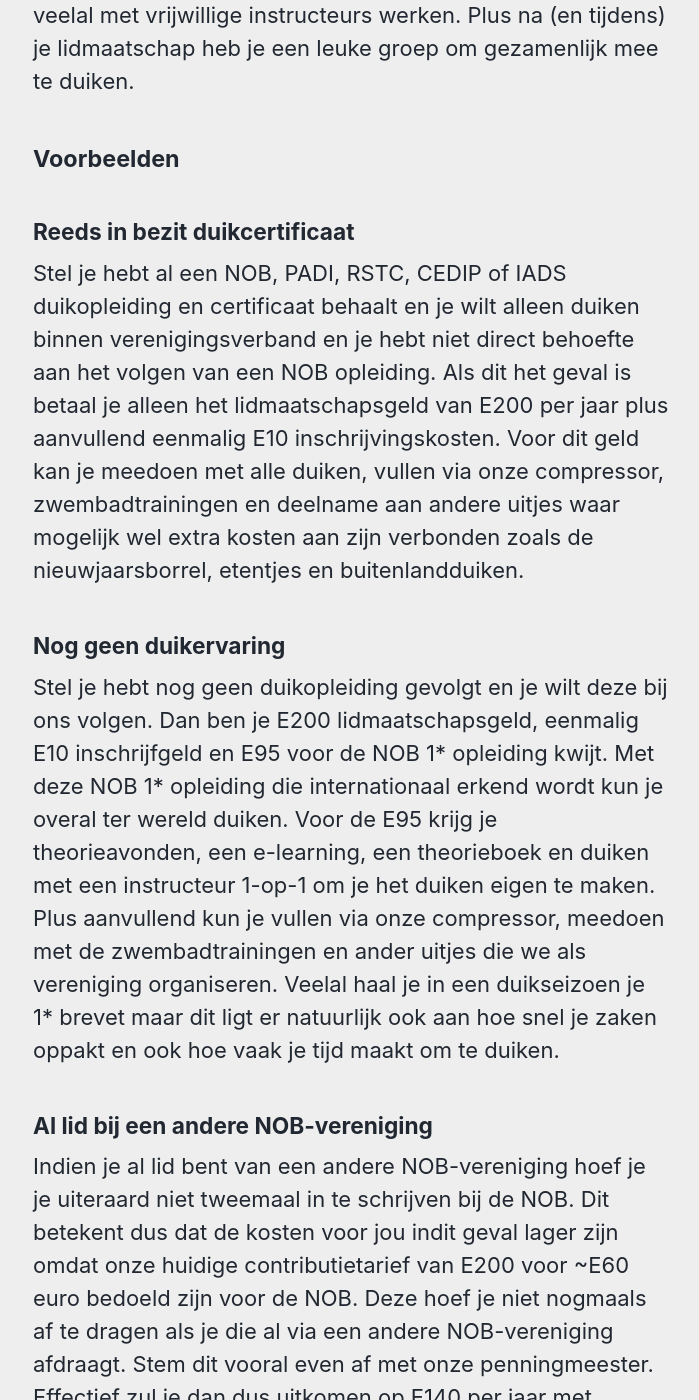
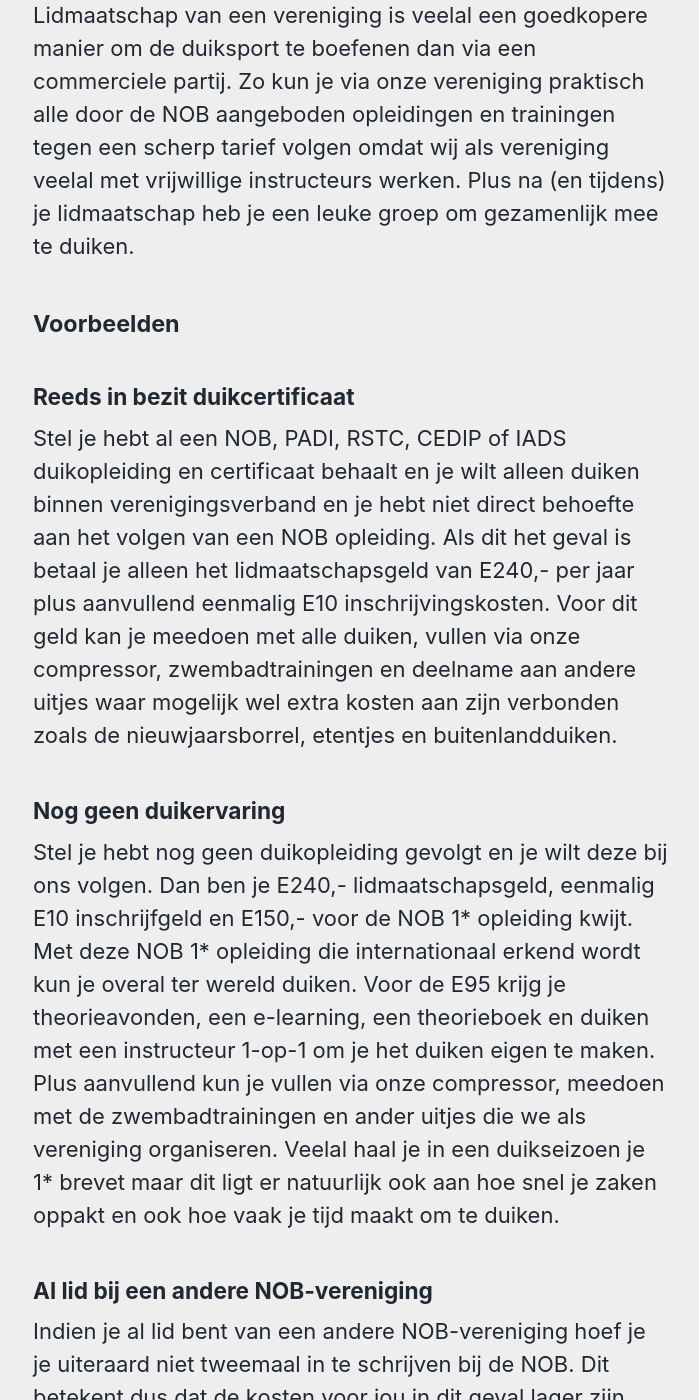
Before and after one commit to walthertimmer/osvveenendaal.nl, a Jekyll site: the page built from _pages/kosten.md, in a window 1280 px wide and 1400 px high, scrolled down 1402 px. Shown: the whole window, without its empty margins (289-988 px from the left). Built offline with Jekyll 4.4.1, drawn with Linux system fonts in a browser that asks for light colours; cached includes are drawn as plain includes; some of the changed text lies outside the part shown.

Commit message:
2026 prijzen
Updated membership and training costs for OSV Veenendaal, reflecting changes for 2026. Adjusted training fees and added details about additional costs for diving materials and services.

```diff
--- a/_pages/kosten.md
+++ b/_pages/kosten.md
@@ -21,19 +21,19 @@
 
 ##### Reeds in bezit duikcertificaat
 
-Stel je hebt al een NOB, PADI, RSTC, CEDIP of IADS duikopleiding en certificaat behaalt en je wilt alleen duiken binnen verenigingsverband en je hebt niet direct behoefte aan het volgen van een NOB opleiding. Als dit het geval is betaal je alleen het lidmaatschapsgeld van E200 per jaar plus aanvullend eenmalig E10 inschrijvingskosten. Voor dit geld kan je meedoen met alle duiken, vullen via onze compressor, zwembadtrainingen en deelname aan andere uitjes waar mogelijk wel extra kosten aan zijn verbonden zoals de nieuwjaarsborrel, etentjes en buitenlandduiken.
+Stel je hebt al een NOB, PADI, RSTC, CEDIP of IADS duikopleiding en certificaat behaalt en je wilt alleen duiken binnen verenigingsverband en je hebt niet direct behoefte aan het volgen van een NOB opleiding. Als dit het geval is betaal je alleen het lidmaatschapsgeld van E240,- per jaar plus aanvullend eenmalig E10 inschrijvingskosten. Voor dit geld kan je meedoen met alle duiken, vullen via onze compressor, zwembadtrainingen en deelname aan andere uitjes waar mogelijk wel extra kosten aan zijn verbonden zoals de nieuwjaarsborrel, etentjes en buitenlandduiken.
 
 ##### Nog geen duikervaring
 
-Stel je hebt nog geen duikopleiding gevolgt en je wilt deze bij ons volgen. Dan ben je E200 lidmaatschapsgeld, eenmalig E10 inschrijfgeld en E95 voor de NOB 1* opleiding kwijt. Met deze NOB 1* opleiding die internationaal erkend wordt kun je overal ter wereld duiken. Voor de E95 krijg je theorieavonden, een e-learning, een theorieboek en duiken met een instructeur 1-op-1 om je het duiken eigen te maken. Plus aanvullend kun je vullen via onze compressor, meedoen met de zwembadtrainingen en ander uitjes die we als vereniging organiseren. Veelal haal je in een duikseizoen je 1* brevet maar dit ligt er natuurlijk ook aan hoe snel je zaken oppakt en ook hoe vaak je tijd maakt om te duiken.
+Stel je hebt nog geen duikopleiding gevolgt en je wilt deze bij ons volgen. Dan ben je E240,- lidmaatschapsgeld, eenmalig E10 inschrijfgeld en E150,- voor de NOB 1* opleiding kwijt. Met deze NOB 1* opleiding die internationaal erkend wordt kun je overal ter wereld duiken. Voor de E95 krijg je theorieavonden, een e-learning, een theorieboek en duiken met een instructeur 1-op-1 om je het duiken eigen te maken. Plus aanvullend kun je vullen via onze compressor, meedoen met de zwembadtrainingen en ander uitjes die we als vereniging organiseren. Veelal haal je in een duikseizoen je 1* brevet maar dit ligt er natuurlijk ook aan hoe snel je zaken oppakt en ook hoe vaak je tijd maakt om te duiken.
 
 ##### Al lid bij een andere NOB-vereniging
 
-Indien je al lid bent van een andere NOB-vereniging hoef je je uiteraard niet tweemaal in te schrijven bij de NOB. Dit betekent dus dat de kosten voor jou indit geval lager zijn omdat onze huidige contributietarief van E200 voor ~E60 euro bedoeld zijn voor de NOB. Deze hoef je niet nogmaals af te dragen als je die al via een andere NOB-vereniging afdraagt. Stem dit vooral even af met onze penningmeester. Effectief zul je dan dus uitkomen op E140 per jaar met eenmalig E10 voor inschrijvingskosten.
+Indien je al lid bent van een andere NOB-vereniging hoef je je uiteraard niet tweemaal in te schrijven bij de NOB. Dit betekent dus dat de kosten voor jou in dit geval lager zijn omdat onze huidige contributietarief van E240 inclusief het NOB lidmaatschapstarief is. Deze hoef je niet nogmaals af te dragen als je die al via een andere NOB-vereniging afdraagt. Stem dit vooral even af met onze penningmeester. Effectief zul je uitkomen op het gereduceerde kortingstarief met eenmalig E10 voor inschrijvingskosten.
 
 ##### Help mijn partner/kind duikt ook
 
-Heb je het geluk/pech dat je gezamenlijk met je partner/kind duikt? Weet dan dat we een korting hanteren voor het tweede lid van hetzelfde huishouden. Het tweede lid krijgt 30% korting wat dus effectief betekent dat die gene E140 per jaar betaald exclusief de eenmalige E10 voor inschrijven.
+Heb je het geluk/pech dat je gezamenlijk met je partner/kind duikt? Weet dan dat we een korting hanteren voor het tweede lid van hetzelfde huishouden. Voor tweede (of meer) gezinsleden geldt het kortingstarief wat betekend dat je 30% korting krijgt op het reguliere lidmaatschapstarief. De eenmalige E10,- inschrijvingsgelden blijven gelden.
 
 #### Acties
 
```
Also changed, not shown: other parts of _pages/kosten.md (+3 -3 lines).
